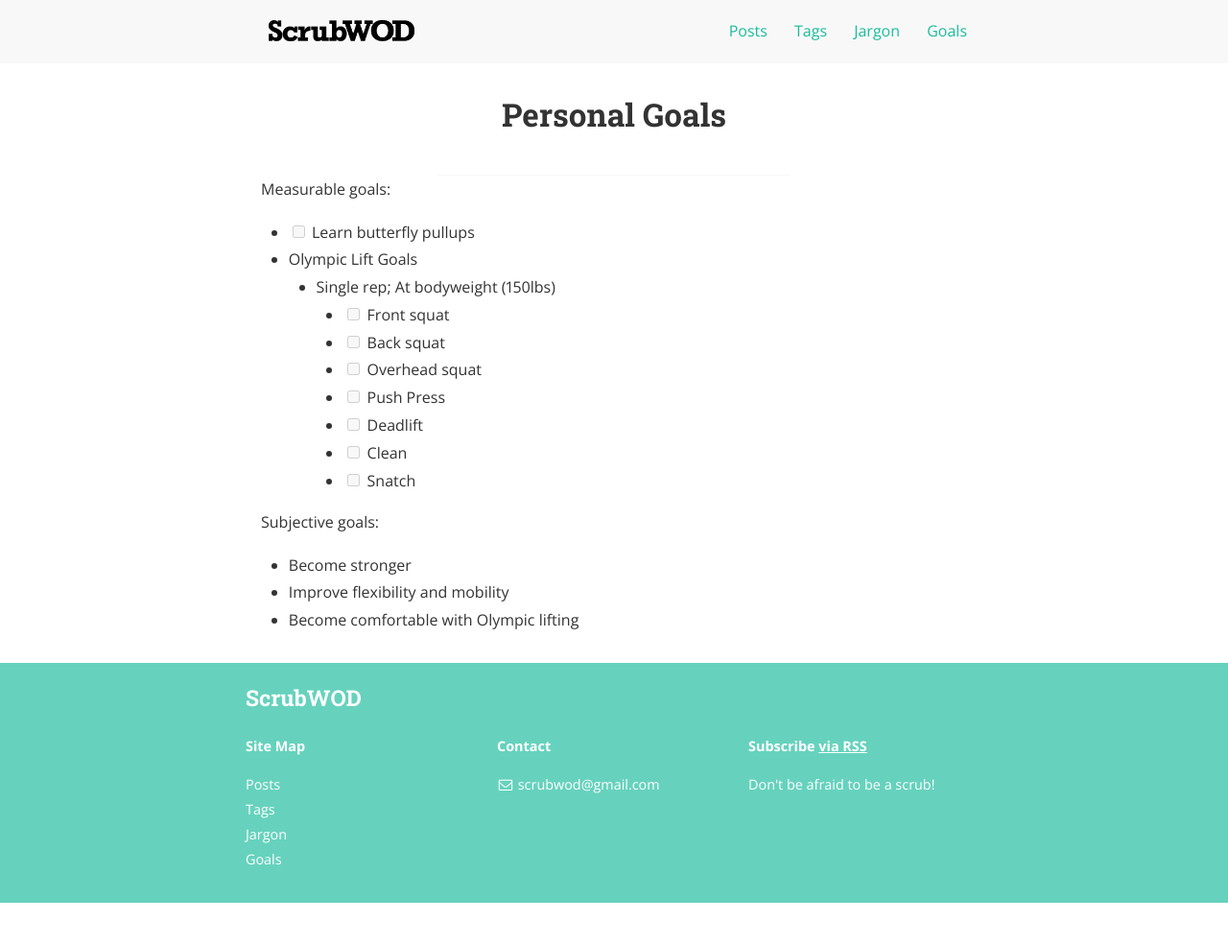
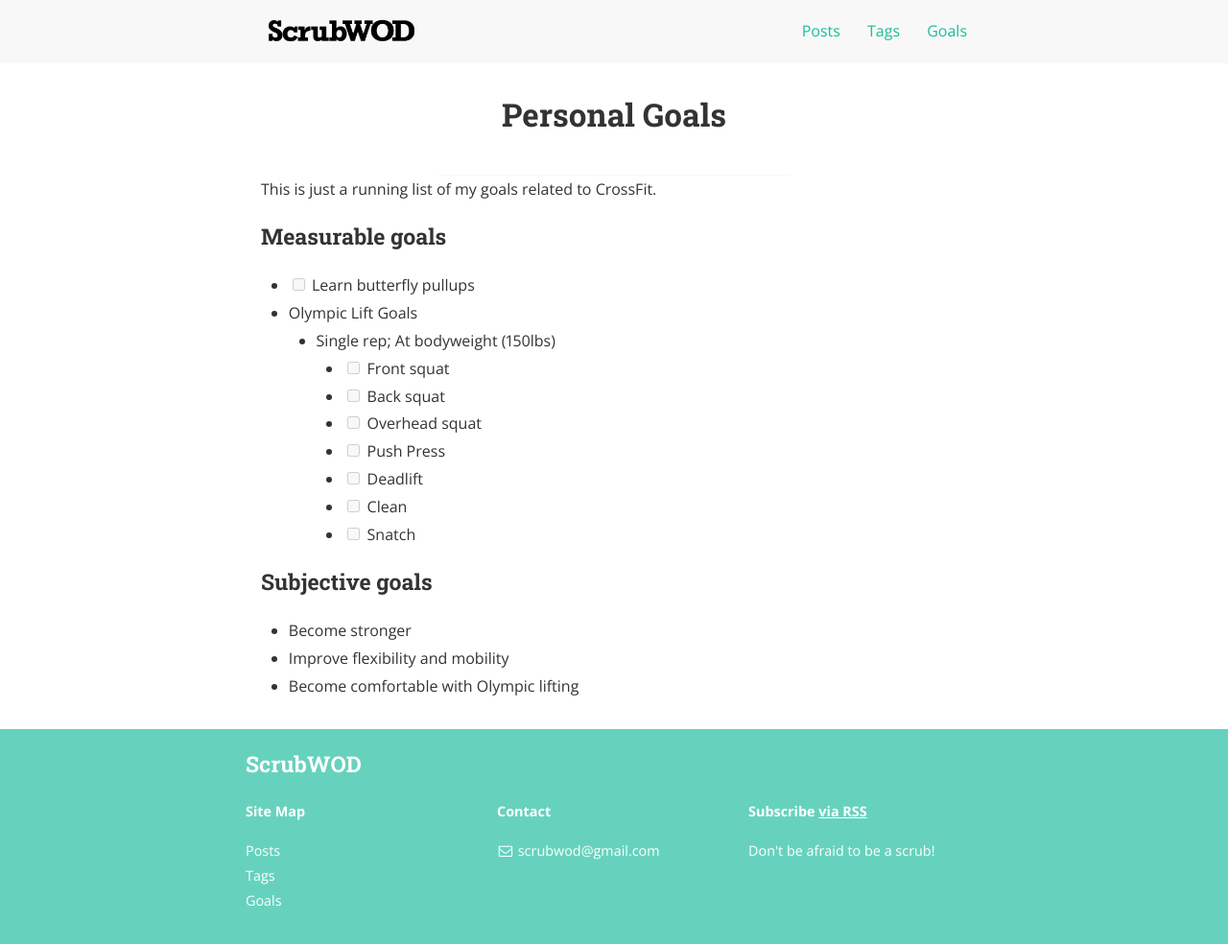
Before and after one commit to scrubwod/scrubwod.github.io, a Jekyll site: the page built from goals.md, in a window 1280 px wide and 984 px high. Shown: the whole window at 96% size. Built offline with Jekyll 4.4.1, drawn with Linux system fonts in a browser that asks for light colours; nearby versions of some CDN libraries.

Commit message:
[MNT] Hide jargon until more fleshed out; Use headers in goals

```diff
--- a/_config.yml
+++ b/_config.yml
@@ -180,7 +180,7 @@
       title: Posts
     - url: /tags/
       title: Tags
-    - url: /jargon/
-      title: Jargon
+    # - url: /jargon/
+    #   title: Jargon
     - url: /personal_goals/
       title: Goals
--- a/goals.md
+++ b/goals.md
@@ -4,7 +4,9 @@
 permalink: /personal_goals/
 ---
 
-Measurable goals:
+This is just a running list of my goals related to CrossFit.
+
+### Measurable goals
 - [ ] Learn butterfly pullups
 - Olympic Lift Goals
     - Single rep; At bodyweight (150lbs)
@@ -16,7 +18,7 @@
         - [ ] Clean
         - [ ] Snatch
 
-Subjective goals:
+### Subjective goals
 - Become stronger
 - Improve flexibility and mobility
 - Become comfortable with Olympic lifting
```
